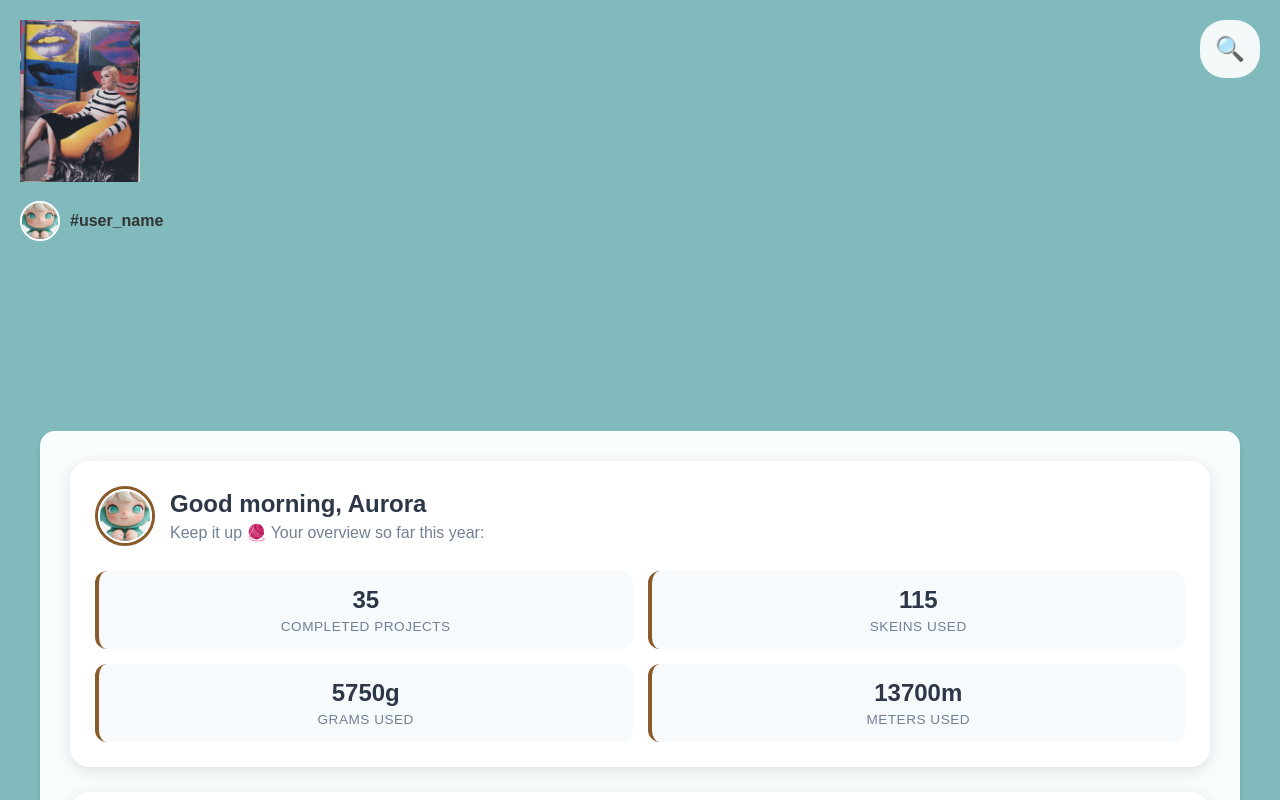
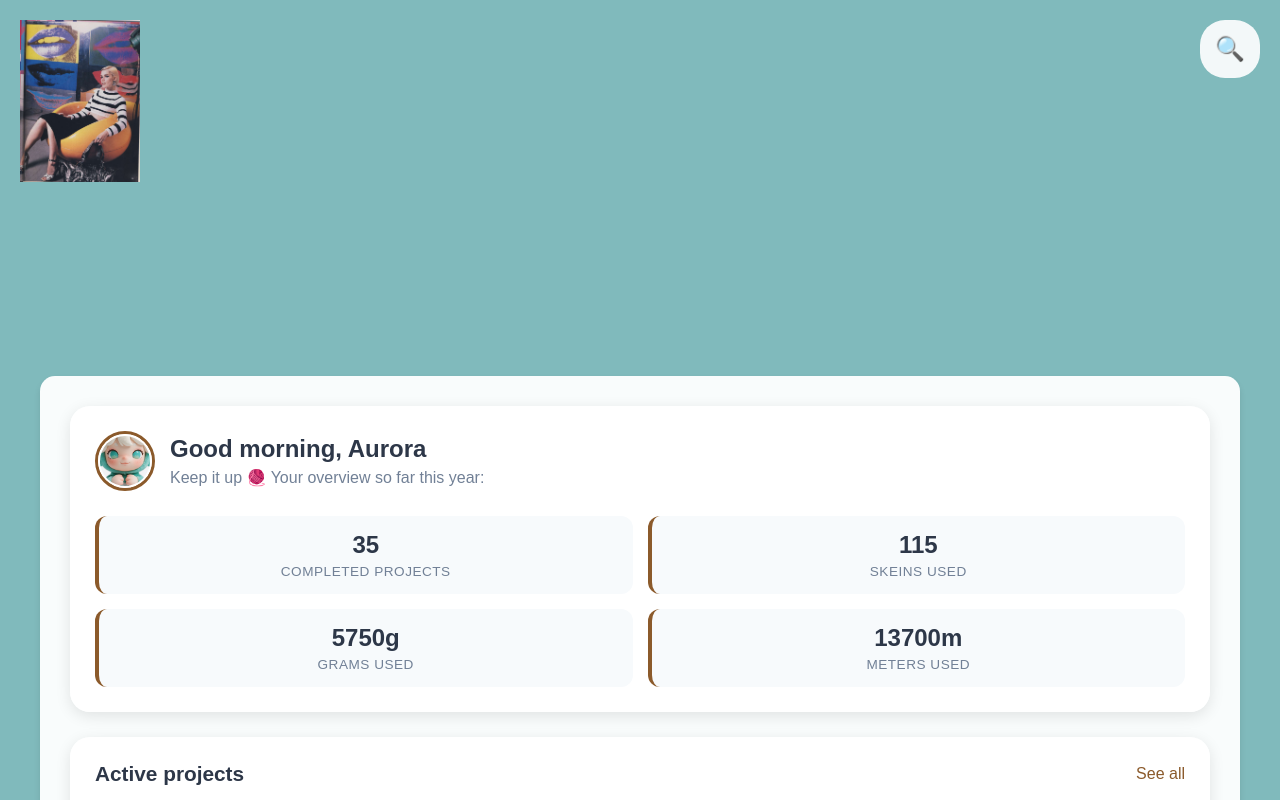
Before and after one commit to recurrel/YARNAWAY, a Next.js app: page / in a window 1280 px wide. Shown: the top 800 px of the page. Built offline with nearby package versions, Linux system fonts and the light colour scheme.

Commit message:
Update Header.js

```diff
--- a/src/components/Header.js
+++ b/src/components/Header.js
@@ -1,7 +1,10 @@
 import { useState } from 'react';
+import { useRouter } from 'next/router';
 
 export default function Header() {
   const [isSearchExpanded, setSearchExpanded] = useState(false);
+  const router = useRouter();
+  const isHomepage = router.pathname === '/';
 
   return (
     <header className="header">
@@ -16,16 +19,17 @@ export default function Header() {
             <img src="/logo.png" alt="Yarnaway Logo" className="logo" />
           </a>
 
-          {/* User Profile Section */}
-          <div className="user-profile">
-            <img src="/user-avatar.png" alt="User" className="user-avatar" />
-            <span className="username">#user_name</span>
-          </div>
+          {/* User Profile Section - Hidden on Homepage */}
+          {!isHomepage && (
+            <div className="user-profile">
+              <img src="/user-avatar.png" alt="User" className="user-avatar" />
+              <span className="username">#user_name</span>
+            </div>
+          )}
         </div>
 
         {/* Right Side: Icons Bar */}
         <div className={`icons-bar ${isSearchExpanded ? 'expanded' : ''}`}>
-          {/* Search Icon - Triggers Expansion */}
           <button
             className="icon-button search-icon"
             onClick={() => setSearchExpanded(!isSearchExpanded)}
@@ -33,7 +37,6 @@ export default function Header() {
             🔍
           </button>
 
-          {/* Expanded Icons (shown when search is clicked) */}
           <div className="expanded-icons">
             <a href="/settings" className="icon-button">
               ⚙️
```
